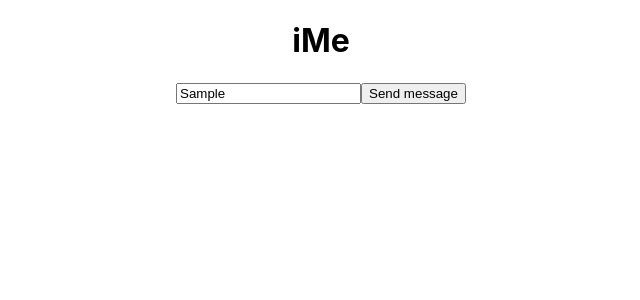
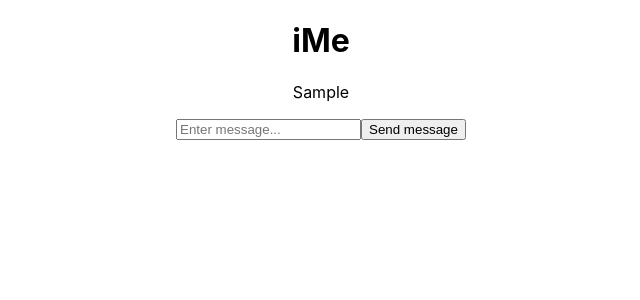
Before and after one commit to RahinF/imeOld, a React (Create React App) app: page / in a window 1280 px wide. Both pictures are taken after typing "Sample" into the empty fields and a click on the button "Send message". Shown: the top 300 px of the page, without its empty margins (319-959 px from the left). Built offline with nearby package versions, Linux system fonts and the light colour scheme.

Commit message:
added ability to send and display messages

```diff
--- a/src/App.js
+++ b/src/App.js
@@ -3,14 +3,30 @@
 
 function App() {
   const [input, setInput] = useState("");
+  const [messages, setMessages] = useState([]);
+
+  const sendMessage = (event) => {
+
+    // stops refreshing when form is submitted
+    event.preventDefault();
+
+    // append to message array
+    setMessages([...messages, input]);
+
+    // clear input field
+    setInput("");
+  };
 
   return (
     <div className="App">
       <h1>iMe</h1>
 
       {/* Message Area */}
+      {messages.map((message) => (
+        <p>{message}</p>
+      ))}
 
-      {/* Input Field */}
+      <form>
         <input
           type="text"
           placeholder="Enter message..."
@@ -18,8 +34,10 @@
           onChange={(event) => setInput(event.target.value)}
         />
 
-      {/* Input Button */}
-      <button>Send message</button>
+        <button type="submit" onClick={sendMessage}>
+          Send message
+        </button>
+      </form>
     </div>
   );
 }
```
Lines whose indentation alone changed are shown as unchanged.
